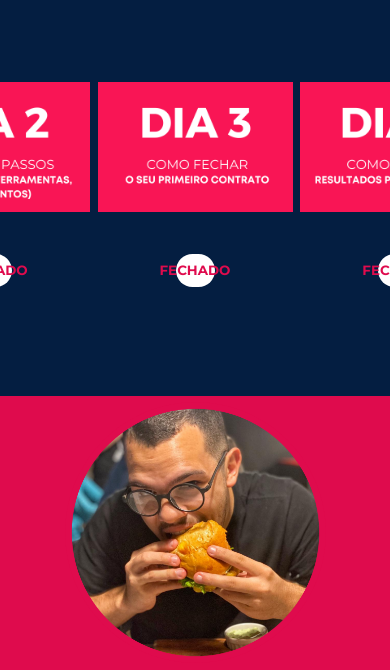
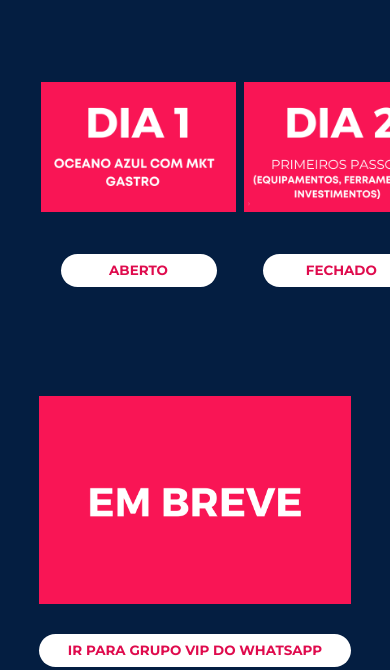
Before and after one commit to emanoelsalmeida/pagina-videos-brenno, a plain HTML site: page index.html in a window 390 px wide. Shown: the part 123-793 px from the top of the page. Drawn offline with nearby package versions, Linux system fonts and the light colour scheme.

Commit message:
Add files via upload

```diff
--- a/css/style.css
+++ b/css/style.css
@@ -7,7 +7,7 @@ body{font-size: 100%;background-color: #041e41;}
 .p1 h1{font-size: 2rem;text-align: center;color: #ffffff;padding-top: 5vh;}
 
 
-.p2-box{display: flex;justify-content: center;align-items: flex-start;padding: 20vh 0;padding-bottom: 30vh;}
+.p2-box{display: flex;justify-content: center;align-items: flex-start;padding: 20vh 0;padding-bottom: 10vh;}
 .p2-item{margin: 0 1vw;display: flex;justify-content: center;align-items: center;flex-direction: column;width: 17vw;}
 .p2-item img{width: 17vw;margin-bottom: 2vh;}
 .p2-item h3{font-size: 1rem;color: #ffffff;text-transform: uppercase;text-align: center;margin-bottom:2vh ;}
@@ -19,6 +19,11 @@ body{font-size: 100%;background-color: #041e41;}
  .button a{ color: #df0b4d;text-decoration: none;font-weight: 700;font-size: 1.2em;}
  .button:hover {background-color: #df0b4d;transition: .5s;}
  .button:hover a{color: #ffffff;}
+
+.p3-box{display: flex;justify-content: center;align-items: center;flex-direction: column;}
+.p3-item img{width: 50vw;}
+.p3-item .button{width: 50vw;}
+
 
 .p4{background-color: #df0b4d}
 .p4-box{display: flex;justify-content: center;align-items: center;margin: 0 4vw;}
@@ -32,15 +37,19 @@ footer p a{color:#ffffff; text-decoration: none;}
 @media screen and (max-width:900px){
       .p1 h1{font-size: 2rem;width: 90vw;display: block;margin: 0 auto;align-items: center;}
       .p4-item p, footer p{font-size: 1rem;width: 90%;text-align: center;}
+    .p2-box, .p4-box, footer{flex-direction: column;align-items: flex-end;}
 
-    .p2-box, .p4-box, footer{flex-direction: column;align-items: flex-start;overflow-y: scroll;}
-    .p2-box{padding: 10vh 0;flex-direction: row;}
-    .p2-item{width: 50vw;align-items:center;}
+    .p2-box{padding: 10vh 0;flex-direction: row;overflow-y: scroll;}
+    .p2-item{width: 100%;align-items:center;}
+    .p2-item:nth-child(1){margin-left:180vw ;}
     .p2-item img{width: 50vw;}
     .p2-item h4{width: 90%;font-size: 1rem;}
     .p2-item h3{font-size: 1.2rem;}
 
-    .button{width: 10vw;padding: 1vh 2vw;}
+    .button{width: 40vw;padding: 1vh 2vw;}
+
+    .p3-item img{width: 80vw;}
+.p3-item .button{width: 80vw;}
 
     .p4-box{margin: 0;align-items: center;}
     .p4-item img{width: 70vw;height: auto;display: block;margin: 0 auto;padding: 0;}
--- a/index.html
+++ b/index.html
@@ -65,6 +65,21 @@
                 </div>
             </div>
         </div>
+        <div class="p3">
+            <div class="p3-box">
+                <div class="p3-item">
+                    <img src="images/em-breve.png" alt="">
+                </div>
+                <div class="p3-item">
+                    <div class="button">
+                        <a href="link-whats">
+
+                            ir para grupo vip do whatsapp
+                        </a>
+                    </div>
+                </div>
+            </div>
+        </div>
         <div class="p4">
             <div class="p4-box">
                 <div class="p4-item">
```
Also changed, not shown: images/em-breve.png (added).
